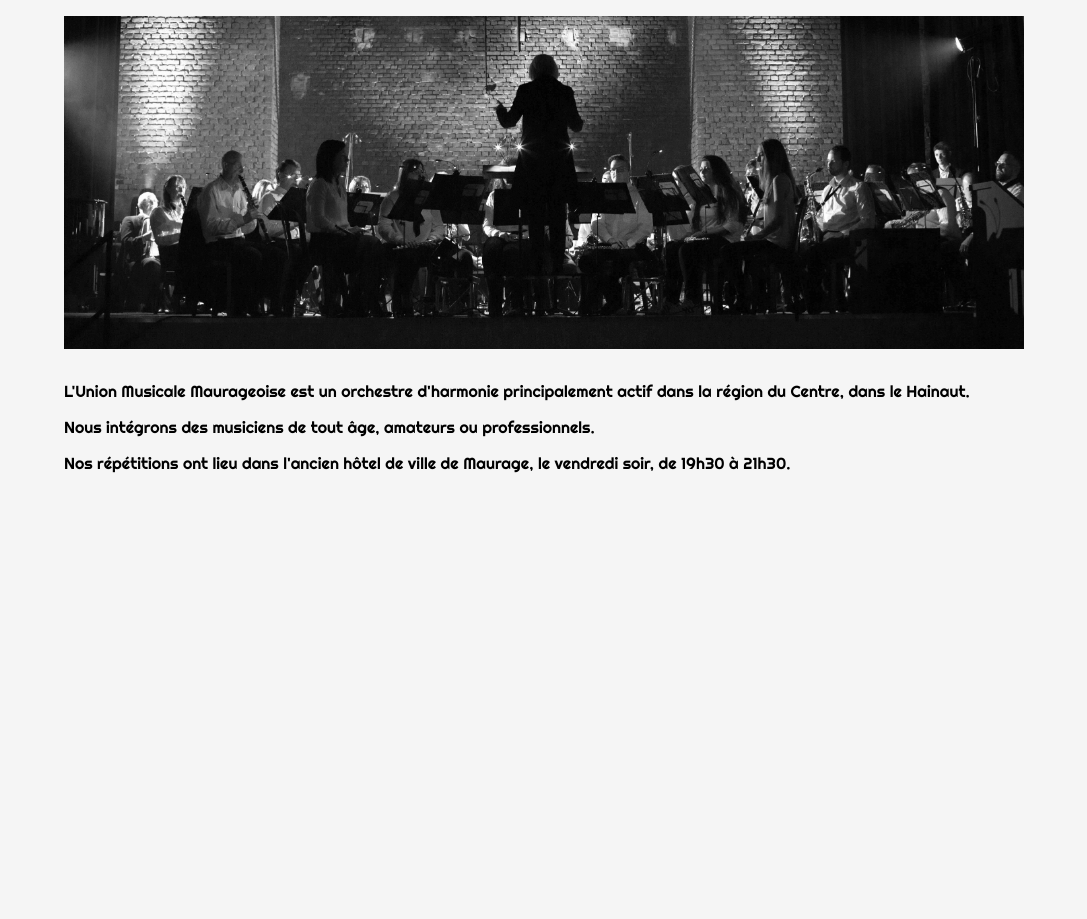
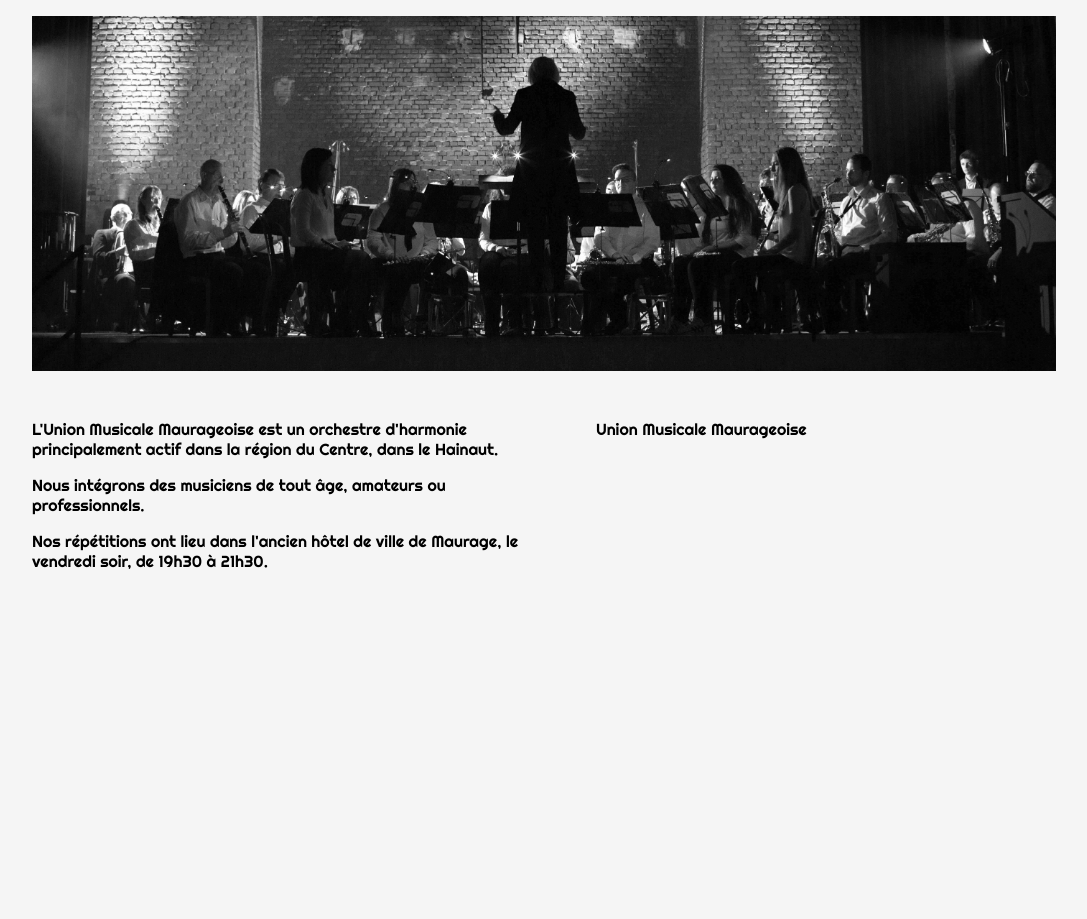
Before and after one commit to hyxalu/mysite, a Django app: page / in a window 1280 px wide. Shown: the part 257-1176 px from the top of the page, without its empty margins (96-1183 px from the left). Before the commit the page ends 730 px from the top, so only its background shows below. Run offline with Django 3.2, Linux system fonts and the light colour scheme; data that the repository does not hold is empty; some libraries are stand-ins or nearby versions.

Commit message:
Facebook page plugin integration

```diff
--- a/mysite/settings.py
+++ b/mysite/settings.py
@@ -101,8 +101,7 @@ if DEBUG:
             'NAME': 'hyxalu$umm',
             'USER': 'root',
             'PASSWORD': '880607',
-            'HOST': '127.0.0.1',
-            'PORT': '2525',
+            'HOST': 'localhost',
             'TEST': {
                 'NAME': 'hyxalu$test_umm',
             },
--- a/umm/static/umm/umm.css
+++ b/umm/static/umm/umm.css
@@ -95,7 +95,7 @@ img.center  {
 
 img.presentation {
     width: 100%;
-    max-width: 1400px;
+    /*max-width: 1400px;*/
     margin-bottom: 2rem;
 }
 
@@ -196,6 +196,38 @@ img.presentation {
 }
 
 /*
+*== INDEX ==
+*/
+
+#texte {
+  grid-area: texte;
+}
+#pagefb {
+  grid-area: pagefb;
+}
+#events {
+  grid-area: events;
+}
+
+#index-wrapper {
+  display: grid;
+  grid-gap: 20px;
+  grid-template-areas:
+    "texte"
+    "pagefb"
+    "events";
+}
+@media (min-width: 993px) {
+  #index-wrapper {
+    grid-template-columns: 1fr 500px;
+    grid-template-rows: 1fr 1fr;
+    grid-template-areas:
+      "texte  pagefb"
+      "events     pagefb";
+  }
+}
+
+/*
 *== CONTAINER ==
 */
 
@@ -206,17 +238,17 @@ img.presentation {
 }
 @media screen and (min-width: 769px) {
     .container {
-        padding: 1rem 4rem 4rem 4rem
+        padding: 1rem 3rem 3rem 3rem
     }
 }
 @media screen and (min-width: 993px) {
     .container {
-        padding: 1rem 7rem 7rem 7rem
+        padding: 1rem 5rem 5rem 5rem
     }
 }
 @media screen and (min-width: 1200px) {
     .container {
-        padding: 1rem 10rem 10rem 10rem;
+        padding: 1rem 8rem 8rem 8rem;
     }
 }
 
@@ -229,7 +261,7 @@ img.presentation {
 .event-container {
     display: grid;
     grid-gap: 20px;
-    grid-template-columns: repeat(auto-fit, minmax(300px, 1fr));
+    grid-template-columns: repeat(auto-fit, minmax(180px, 1fr));
 }
 .event-item
 {
@@ -239,7 +271,7 @@ img.presentation {
     border: 2px solid;
     border-radius: 5px;
 
-    height: 12em;
+    height: 18em;
 
     position: relative;
     display: flex;
--- a/umm/templates/umm/base.html
+++ b/umm/templates/umm/base.html
@@ -55,6 +55,8 @@
         {% endif %}
     </div>
 </div>
+<div id="fb-root"></div>
+<script async defer crossorigin="anonymous" src="https://connect.facebook.net/fr_FR/sdk.js#xfbml=1&version=v3.3"></script>
 
 <header class="">
     <img class="center logo" src="{%  static 'umm/logo.svg' %}" alt="">
--- a/umm/templates/umm/index.html
+++ b/umm/templates/umm/index.html
@@ -4,17 +4,34 @@
 {% block body %}
 <img class="center presentation" src="{%  static 'umm/umm3.jpg' %}" alt="">
 
+<div id="index-wrapper">
+    <div id="nopagefb">
         <p>L'Union Musicale Maurageoise est un orchestre d'harmonie principalement actif dans la région du Centre, dans le Hainaut.</p>
         <p>Nous intégrons des musiciens de tout âge, amateurs ou professionnels.</p>
         <p>Nos répétitions ont lieu dans l'ancien hôtel de ville de Maurage, le vendredi soir, de 19h30 à 21h30.</p>
-
-
         {% if future_events %}
+        <div id="events">
             <h1>Les prochains événements</h1>
             <div class="event-container">
                 {% for event in future_events %}
                 {% include "umm/event-item.html" with event=event%}
                 {% endfor %}
             </div>
+        </div>
         {% endif %}
+    </div>
+
+    <div id="pagefb">
+        <div>
+        <div class="fb-page" data-href="https://www.facebook.com/unionmusicalemaurageoise/" data-tabs="timeline, events"
+             data-width="500" data-height="600" data-small-header="true" data-adapt-container-width="true"
+             data-hide-cover="true" data-show-facepile="true"
+             data-show-facepile="true">
+            <blockquote cite="https://www.facebook.com/unionmusicalemaurageoise/" class="fb-xfbml-parse-ignore"><a
+                    href="https://www.facebook.com/unionmusicalemaurageoise/">Union Musicale Maurageoise</a>
+            </blockquote>
+        </div>
+        <div>
+    </div>
+</div>
 {% endblock %}
--- a/umm/views.py
+++ b/umm/views.py
@@ -10,7 +10,7 @@ from .forms import ContactForm, BroadcastForm
 
 # Create your views here.
 def index(request):
-    future_events_list = Evenement.objects.filter(date__gte=timezone.now()).order_by('date')[:2]
+    future_events_list = Evenement.objects.filter(date__gte=timezone.now()).order_by('date')
     context = {'future_events': future_events_list}
     return render(request, 'umm/index.html', context)
 
```
Lines whose indentation alone changed are shown as unchanged.
